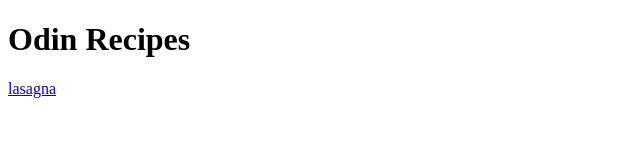
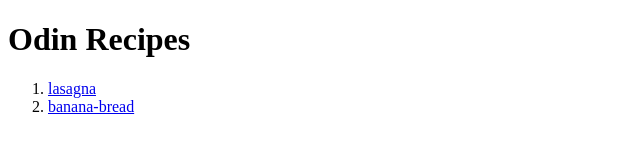
Before and after one commit to SurfZeD89/odin-recipes, a plain HTML site: page index.html in a window 1280 px wide. Shown: the whole page, without its empty margins (0-640 px from the left). Drawn offline with Linux system fonts and the light colour scheme.

Commit message:
fix isuue

```diff
--- a/index.html
+++ b/index.html
@@ -6,6 +6,10 @@
 </head>
 <body>
     <h1>Odin Recipes</h1>
-    <a href="/recipes/lasagna.html">lasagna</a>
+    <ol>
+        <li><a href="./recipes/lasagna.html">lasagna</a></li>
+        <li><a href="./recipes/banana-bread.html">banana-bread</a></li>
+    </ol>
+
 </body>
 </html>
```
Also changed, not shown: recipes/lasagna.html (+2 -0 lines), 1 other file.
